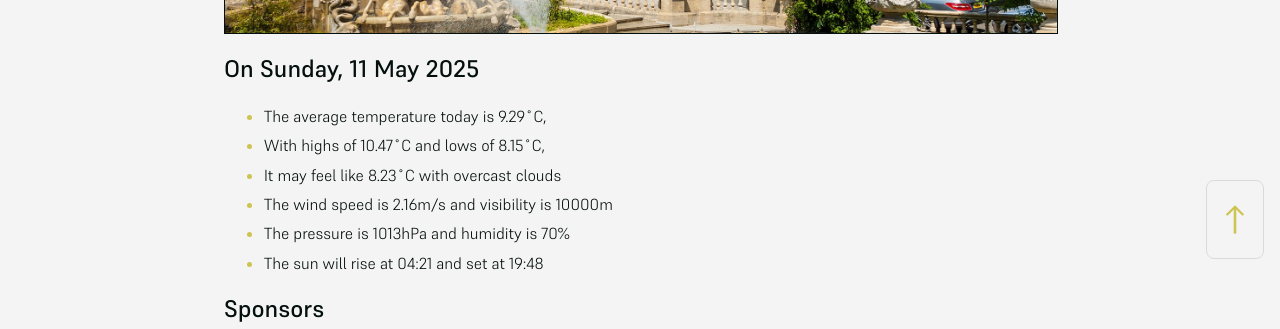
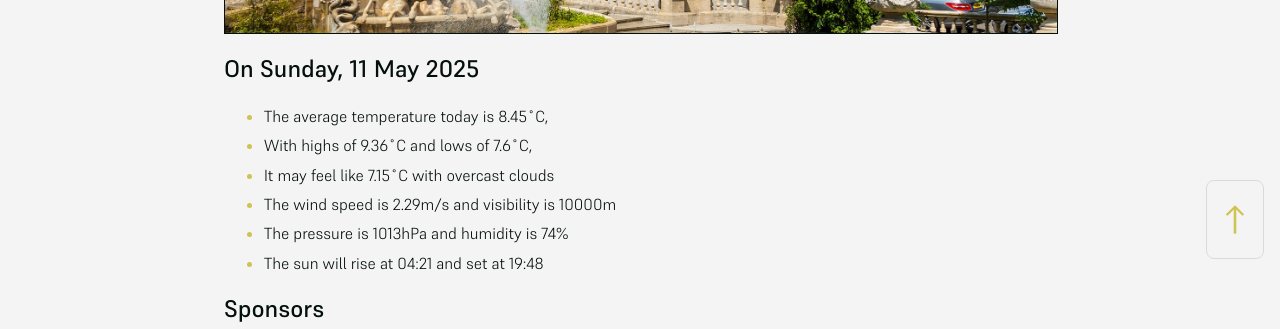
Before and after one commit to mat-0/cheltenham-open-data, a Jekyll site: the page built from index.md, in a window 1280 px wide. Shown: the part 625-954 px from the top of the page. Built offline with Jekyll 4.4.1, drawn with Linux system fonts in a browser that asks for light colours.

Commit message:
Updated 2025-05-11 04:01:02

```diff
--- a/index.md
+++ b/index.md
@@ -10,11 +10,11 @@ seo: Menu
 <!-- weather_marker starts -->
 ## On Sunday, 11 May 2025
 
-- The average temperature today is 9.29˚C,
-- With highs of 10.47˚C and lows of 8.15˚C,
-- It may feel like 8.23˚C with overcast clouds
-- The wind speed is 2.16m/s and visibility is 10000m
-- The pressure is 1013hPa and humidity is 70%
+- The average temperature today is 8.45˚C,
+- With highs of 9.36˚C and lows of 7.6˚C,
+- It may feel like 7.15˚C with overcast clouds
+- The wind speed is 2.29m/s and visibility is 10000m
+- The pressure is 1013hPa and humidity is 74%
 - The sun will rise at 04:21 and set at 19:48
 
 <!-- weather_marker ends -->
```
Also changed, not shown: _data/flood.json (+5 -69 lines), _pages/news.md (+2 -2 lines).
